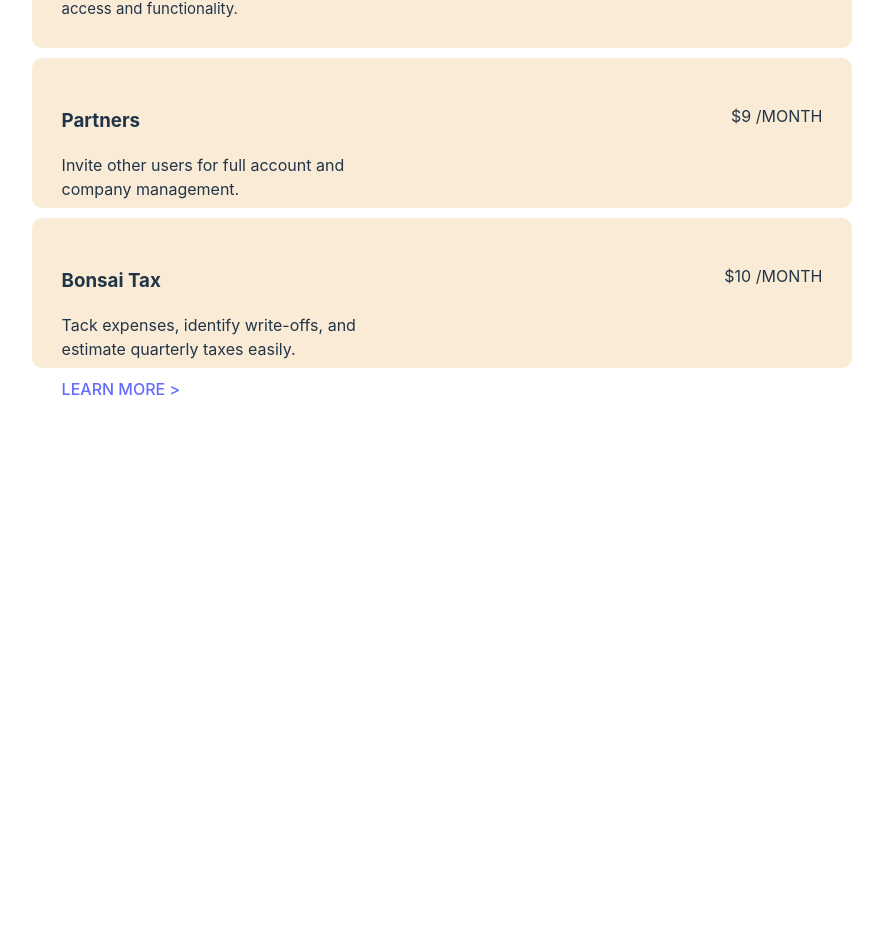
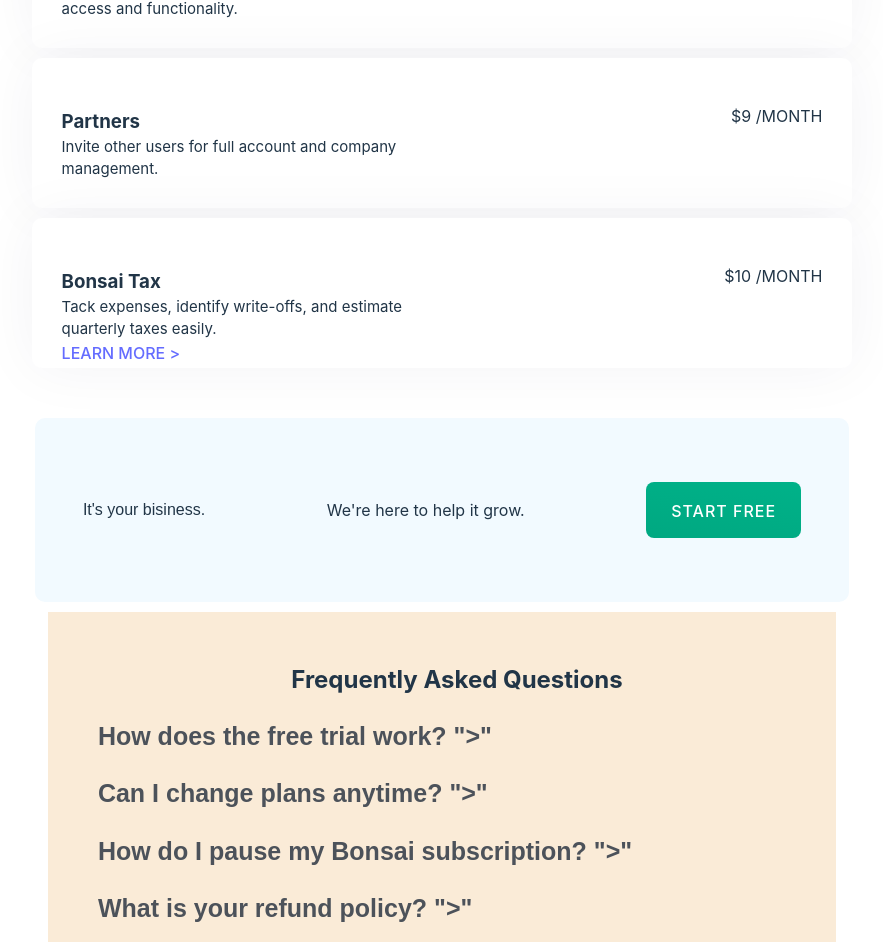
Before and after one commit to ursulacubilla/ProyectoBonsai, a React (Vite) app: page / in a window 1280 px wide. Shown: the part 975-1917 px from the top of the page, without its empty margins (198-1081 px from the left). Before the commit the page ends 1376 px from the top, so only its background shows below. Built offline with nearby package versions, Linux system fonts and the light colour scheme.

Commit message:
Preguntas frecuentes

```diff
--- a/src/App.jsx
+++ b/src/App.jsx
@@ -2,6 +2,8 @@
 import { NavBar } from './Components/Nav-bar/Navbar'
 import { Plans } from './Components/Plans&Pricing/Plans'
 import { PlansList } from './Components/Plans/PlansList'
+import { ToHelpGrow } from './Components/ToHelp/ToHelpGrow'
+import { FrequentlyQuestions } from './Components/FrequentlyQuestions/FrequentlyQuestions'
 // import './App.css'
 
 
@@ -13,6 +15,8 @@
       <NavBar />
       <Plans />
       <PlansList />
+      <ToHelpGrow />
+      <FrequentlyQuestions />
     </>
   )
 }
--- /dev/null
+++ b/src/Components/FrequentlyQuestions/Frequently-styled.jsx
@@ -0,0 +1,21 @@
+import { styled } from 'styled-components';
+
+export const DivFrequently=styled.div` margin-top: 50px;
+width: 70%;
+height: 250px;
+background-color: antiquewhite;
+text-align: center;
+margin: 0 auto;
+margin-top: 10px;
+padding: 30px 20px 50px 50px;
+`;
+
+
+export const Paragraph = styled.h2`
+text-align: start;
+font-size: 25px;
+color: #4c525a;
+font-family: 'Proximanova opt',sans-serif;
+margin-top: 20px;
+margin-bottom: 10px;
+`;
--- /dev/null
+++ b/src/Components/FrequentlyQuestions/FrequentlyQuestions.jsx
@@ -0,0 +1,15 @@
+import React from 'react'
+import { DivFrequently, Paragraph } from './Frequently-styled.jsx'
+
+export const FrequentlyQuestions = () => {
+    return (
+        <DivFrequently>
+            <h2>Frequently Asked Questions</h2>
+            <Paragraph>How does the free trial work? <span>">"</span></Paragraph>
+            <Paragraph>Can I change plans anytime? <span></span>">"</Paragraph>
+            <Paragraph>How do I pause my Bonsai subscription? <span>">"</span></Paragraph>
+            <Paragraph>What is your refund policy? <span></span>">"</Paragraph>
+
+        </DivFrequently>
+      )
+}
--- a/src/Components/Plans/PlansList-styled.jsx
+++ b/src/Components/Plans/PlansList-styled.jsx
@@ -16,6 +16,8 @@
     margin: 0 auto;
     margin-top: 10px;
     border-radius: 10px;
+    background-color: #fff;
+    box-shadow: 0 0 60px 0 rgba(2,4,69,.05);
 `;
 
 export const DivInvite = styled.div`
--- a/src/Components/Plans/PlansList.jsx
+++ b/src/Components/Plans/PlansList.jsx
@@ -18,8 +18,8 @@
 
       <Collaborators>
         <DivInvite>
-          <h3>Partners</h3>
-          <p>Invite other users for full account and company management.</p>
+          <HTres>Partners</HTres>
+          <Paragraph>Invite other users for full account and company management.</Paragraph>
         </DivInvite>
         <DivMonth>
           <p>$9 /MONTH</p>
@@ -28,8 +28,8 @@
 
       <Collaborators>
         <DivInvite>
-          <h3>Bonsai Tax</h3>
-          <p>Tack expenses, identify write-offs, and estimate quarterly taxes easily.</p>
+          <HTres>Bonsai Tax</HTres>
+          <Paragraph>Tack expenses, identify write-offs, and estimate quarterly taxes easily.</Paragraph>
           <a href='#'>LEARN MORE ></a>
         </DivInvite>
         <DivMonth>
--- /dev/null
+++ b/src/Components/ToHelp/ToHelpGrow-styled.jsx
@@ -0,0 +1,29 @@
+import { styled } from "styled-components";
+
+export const DivToHelp = styled.div`
+
+    width: 70%;
+    background-color:  #f2faff;
+    text-align: start;
+    margin-top: 50px;
+    padding: 3rem 2rem;
+    display: flex;
+    justify-content: space-between;
+    padding: 64px 48px;
+    border-radius: 10px;
+    margin: auto;
+    margin-top: 50px;
+`;
+
+
+export const ButtonToHelp = styled.button`
+    background: linear-gradient(190deg,#00b289,#00a881);
+    padding: 15px 25px 13px;
+    color: #fff;
+    letter-spacing: 1px;
+    border: none;
+`;
+
+export const Paragraph = styled.p`
+font-family: 'Amerigo-bt roman opt',sans-serif;
+`;
--- /dev/null
+++ b/src/Components/ToHelp/ToHelpGrow.jsx
@@ -0,0 +1,14 @@
+import React from 'react'
+import { ButtonToHelp, DivToHelp, Paragraph } from './ToHelpGrow-styled'
+
+export const ToHelpGrow = () => {
+    return (
+        <DivToHelp>
+            <Paragraph>It's your bisiness.</Paragraph>
+
+            <p>We're here to help it grow.</p>
+
+            <ButtonToHelp>START FREE</ButtonToHelp>
+        </DivToHelp>
+      )
+}
```
